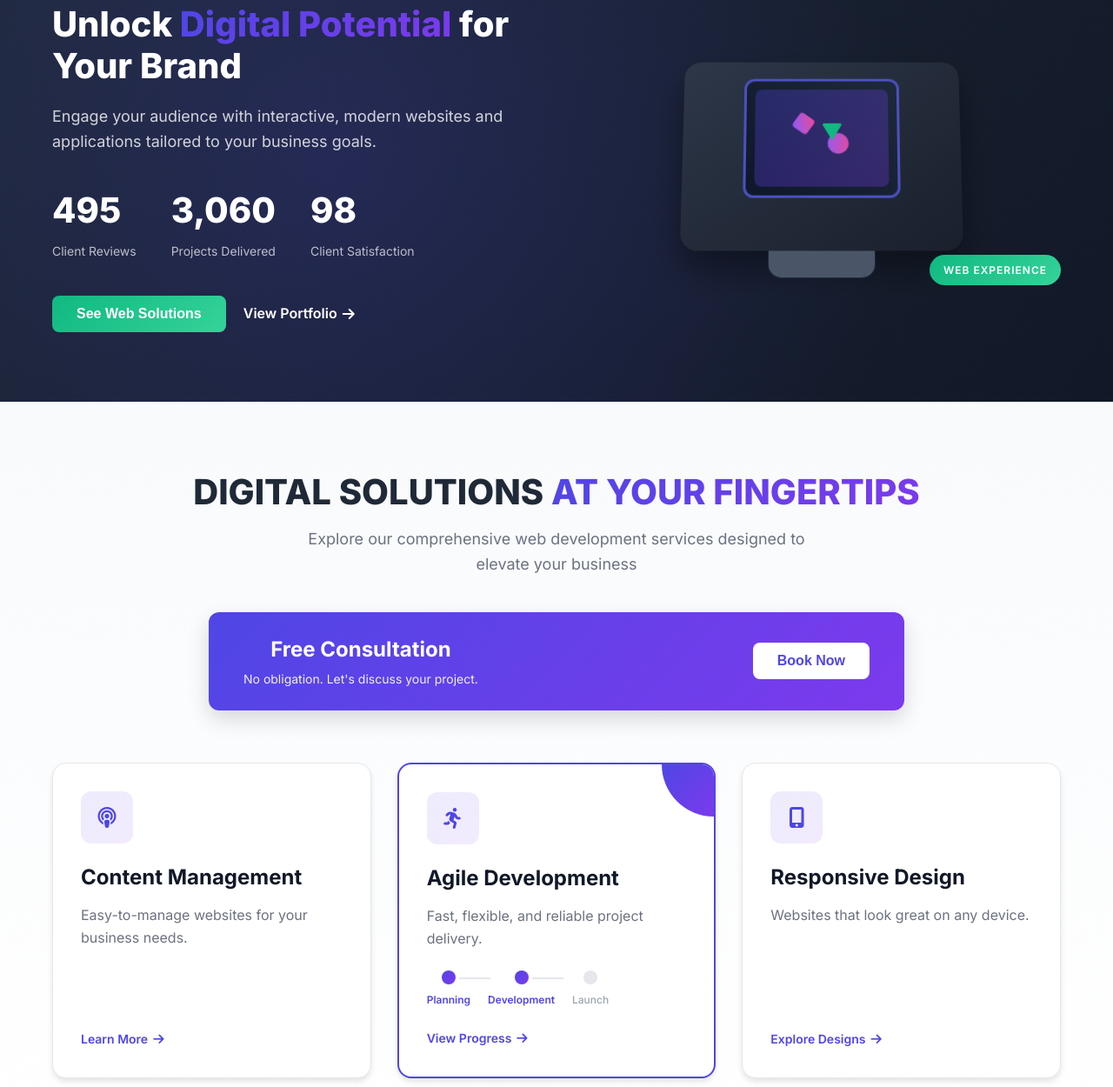
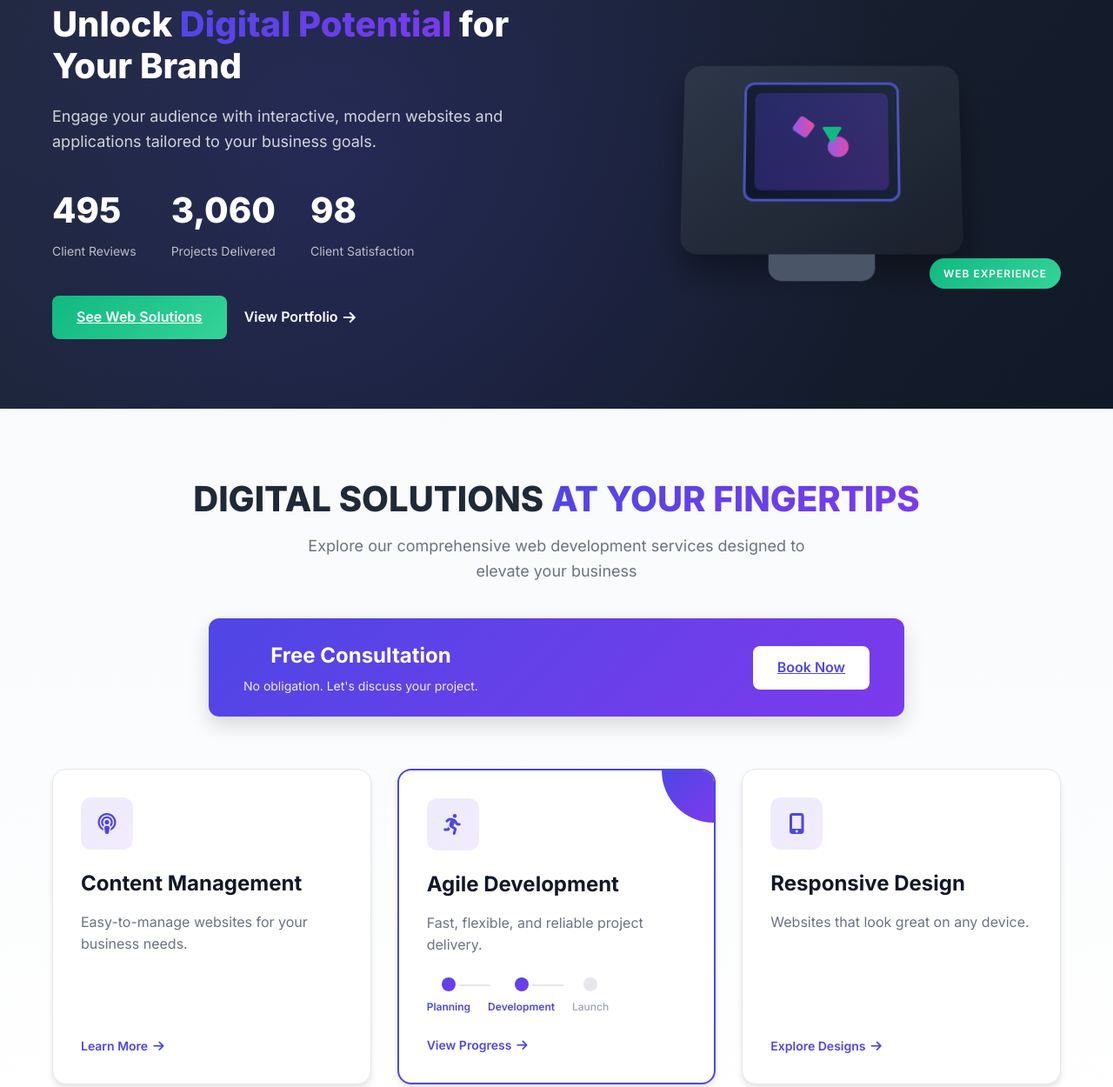
Before and after one commit to letropie/websitekings, a plain HTML site: page io.html in a window 1280 px wide. Shown: the part 948-2198 px from the top of the page at 87% size. Drawn offline with nearby package versions, Linux system fonts and the light colour scheme.

```diff
--- a/io.html
+++ b/io.html
@@ -156,8 +156,8 @@
                     </div>
 
                     <div class="vr-cta">
-                        <button class="btn-primary">See Web Solutions</button>
-                        <a href="#" class="btn-link">View Portfolio <i class="fas fa-arrow-right"></i></a>
+                        <a href="https://wa.me/+263781528190" target="_blank" rel="noopener" class="btn-primary">See Web Solutions</a>
+                        <a href="https://wa.me/+263781528190" class="btn-link">View Portfolio <i class="fas fa-arrow-right"></i></a>
                     </div>
                 </div>
 
@@ -195,7 +195,7 @@
                         <h4>Free Consultation</h4>
                         <p>No obligation. Let's discuss your project.</p>
                     </div>
-                    <button class="btn-primary">Book Now</button>
+                    <a href="https://wa.me/+263781528190" target="_blank" rel="noopener" class="btn-primary">Book Now</a>
                 </div>
             </div>
 
@@ -723,7 +723,7 @@
                             </div>
                             <div class="contact-details">
                                 <h4>Email</h4>
-                                <p>hello@pradux.com</p>
+                                <p>waynemushavtuu@gmail.com</p>
                             </div>
                         </div>
 
```
